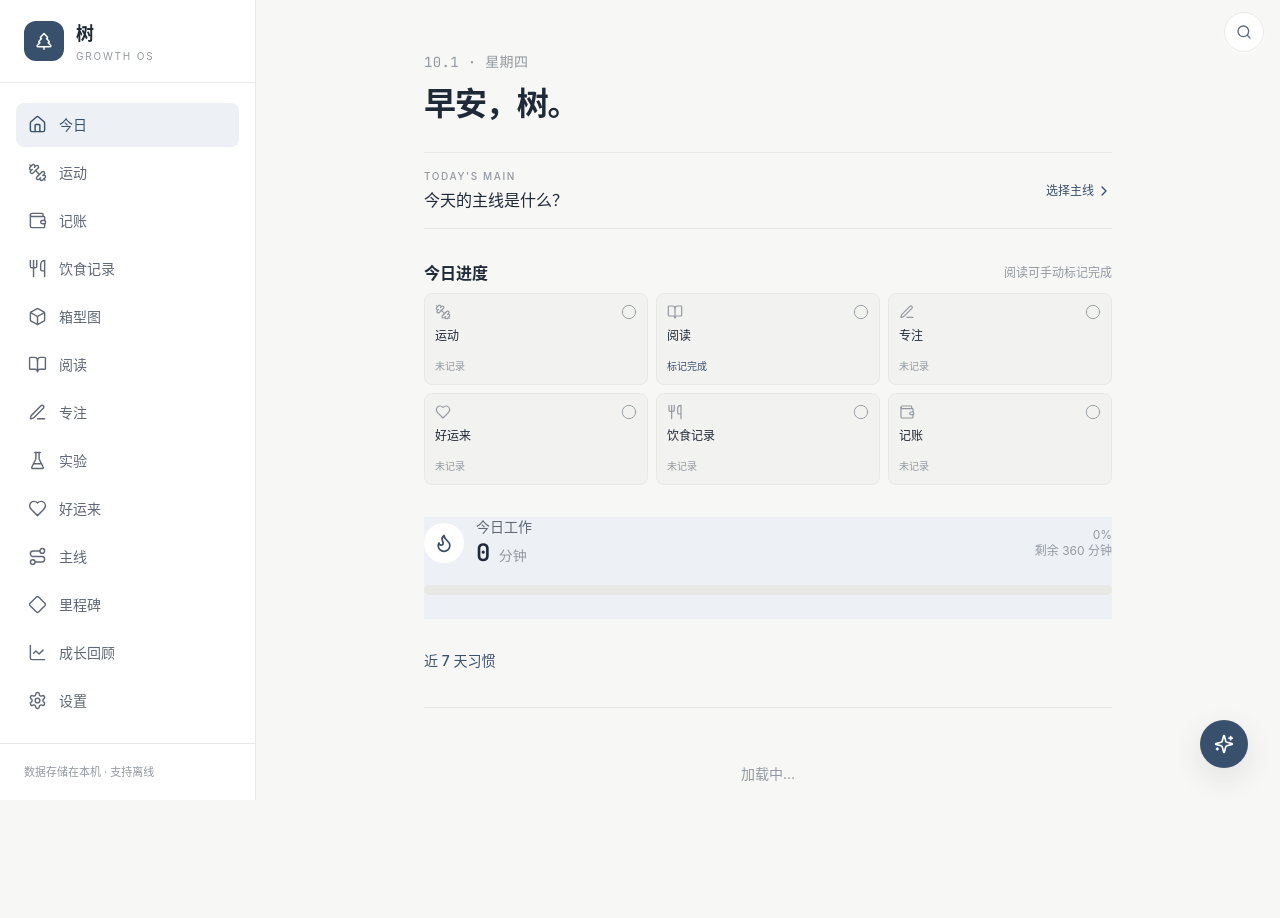
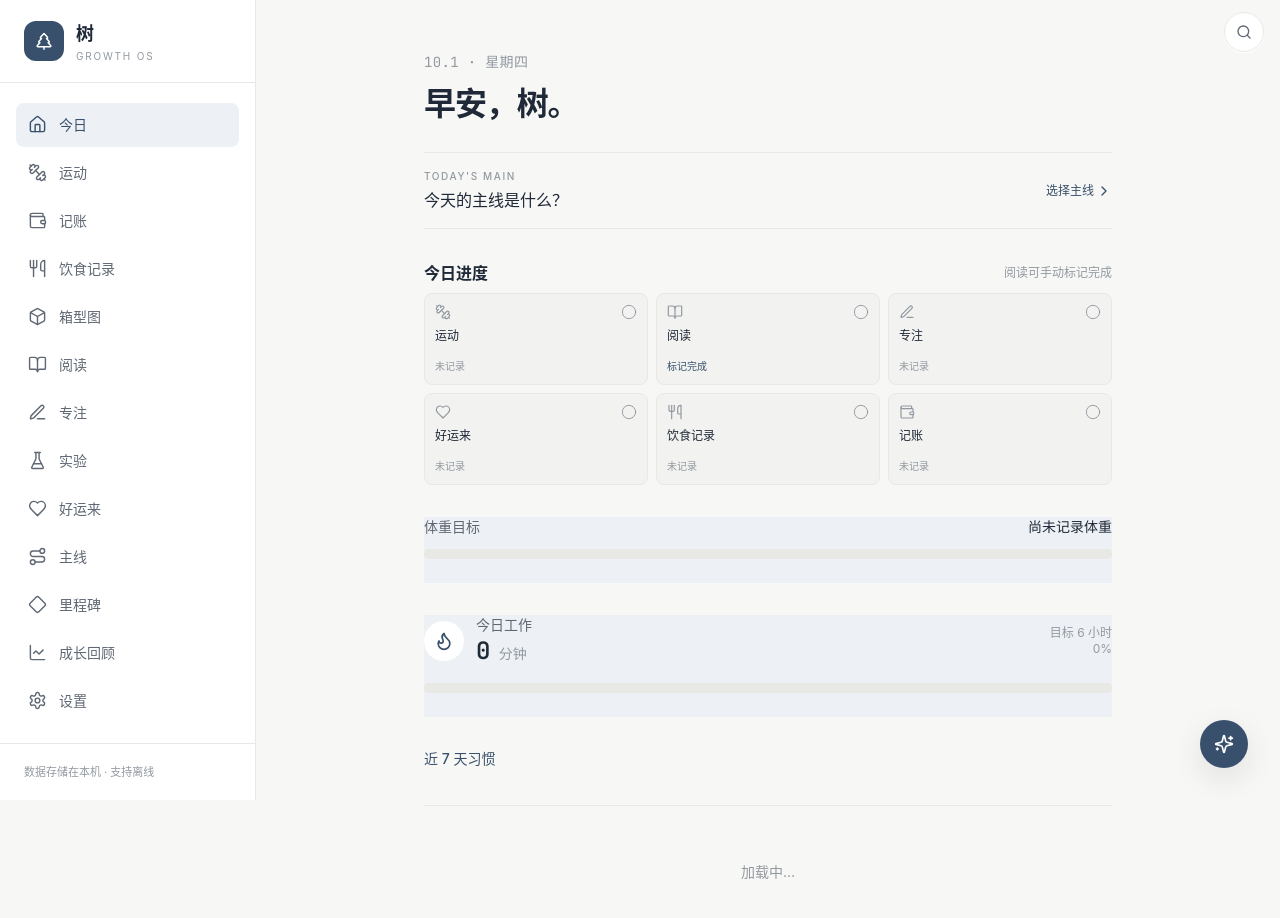
Before and after one commit to shuhan131313-jpg/xiaoshu-growth-os, a Next.js app: page / in a window 1280 px wide. Shown: the top 918 px of the page. Before the commit the page ends 856 px from the top, so only its background shows below. Built offline with nearby package versions, Linux system fonts and the light colour scheme.

Commit message:
首页新增体重目标进度条

```diff
--- a/app/exercise/page.tsx
+++ b/app/exercise/page.tsx
@@ -249,6 +249,7 @@ export default function ExercisePage() {
         });
       }
       await loadHealth();
+      window.dispatchEvent(new Event("weight-records-updated"));
     } finally {
       weightSavingRef.current = false;
     }
@@ -258,6 +259,7 @@ export default function ExercisePage() {
     if (id == null) return;
     await repos.weight.delete(id);
     await loadHealth();
+    window.dispatchEvent(new Event("weight-records-updated"));
   }
 
   async function toggleBowel() {
--- a/app/page.tsx
+++ b/app/page.tsx
@@ -53,6 +53,7 @@ export default function TodayPage() {
   const [taskMap, setTaskMap] = useState<Record<string, boolean>>({});
   const [duration, setDuration] = useState(0);
   const [workSegments, setWorkSegments] = useState<WorkSegment[]>([]);
+  const [latestWeightKg, setLatestWeightKg] = useState<number | null>(null);
   const [heat, setHeat] = useState<{ date: string; count: number }[]>([]);
   const [exCount, setExCount] = useState(0);
   const [rsCount, setRsCount] = useState(0);
@@ -64,7 +65,7 @@ export default function TodayPage() {
   const [foodSummary, setFoodSummary] = useState({ total: 0, unplanned: 0 });
 
   async function load() {
-    const [map, heatmap, exercise, research, gratitude, dailyMain, foodRecords, accountRecords] = await Promise.all([
+    const [map, heatmap, exercise, research, gratitude, dailyMain, foodRecords, accountRecords, weights] = await Promise.all([
       getTodayTaskMap(date),
       getHeatmap(7),
       repos.exercise.whereDate(date),
@@ -73,6 +74,7 @@ export default function TodayPage() {
       getDailyMain(date),
       repos.foodRecords.whereDate(date),
       repos.account.whereDate(date),
+      repos.weight.all(),
     ]);
     const segments: WorkSegment[] = [
       ...exercise
@@ -95,11 +97,22 @@ export default function TodayPage() {
       unplanned: foodRecords.filter((record) => record.isUnplanned).length,
     });
     setAccountCount(accountRecords.length);
+    const latestWeight = [...weights]
+      .filter((record) => Number.isFinite(record.value) && record.value > 0 && record.date)
+      .sort((a, b) =>
+        b.date.localeCompare(a.date) ||
+        b.createdAt - a.createdAt ||
+        (b.id ?? 0) - (a.id ?? 0)
+      )[0];
+    setLatestWeightKg(latestWeight?.value ?? null);
     setReady(true);
   }
 
   useEffect(() => {
     load();
+    const onWeightUpdated = () => void load();
+    window.addEventListener("weight-records-updated", onWeightUpdated);
+    return () => window.removeEventListener("weight-records-updated", onWeightUpdated);
     // eslint-disable-next-line react-hooks/exhaustive-deps
   }, []);
 
@@ -119,7 +132,10 @@ export default function TodayPage() {
     account: accountCount > 0,
   };
   const workPercent = Math.min(100, Math.round((duration / 360) * 100));
-  const remainingMinutes = Math.max(0, 360 - duration);
+  const weightJin = latestWeightKg == null ? null : latestWeightKg * 2;
+  const weightPercent = weightJin == null
+    ? 0
+    : Math.min(100, Math.max(0, ((110 - weightJin) / 15) * 100));
   let segmentOffset = 0;
 
   return (
@@ -193,6 +209,24 @@ export default function TodayPage() {
       <Card className="border-0 bg-[#EDF1F5] shadow-none">
         <CardContent>
           <div className="flex items-center justify-between">
+            <p className="text-sm text-ink-soft">体重目标</p>
+            <p className="tabular text-sm font-medium text-ink">
+              {weightJin == null ? "尚未记录体重" : `${weightJin.toFixed(1)} 斤 / 95 斤`}
+            </p>
+          </div>
+          <div className="mt-3 h-2.5 w-full overflow-hidden rounded-full bg-line" aria-label="体重目标进度">
+            <div
+              className="h-full rounded-full bg-primary transition-[width] duration-300"
+              style={{ width: `${weightPercent}%` }}
+            />
+          </div>
+          {weightJin != null && <p className="mt-1.5 text-right text-xs text-ink-faint">{Math.round(weightPercent)}%</p>}
+        </CardContent>
+      </Card>
+
+      <Card className="border-0 bg-[#EDF1F5] shadow-none">
+        <CardContent>
+          <div className="flex items-center justify-between">
             <div className="flex items-center gap-3">
               <span className="flex h-10 w-10 items-center justify-center rounded-full bg-white text-primary">
                 <Flame className="h-5 w-5" />
@@ -205,8 +239,8 @@ export default function TodayPage() {
               </div>
             </div>
             <div className="text-right text-xs text-ink-faint">
+              <p>目标 6 小时</p>
               <p>{workPercent}%</p>
-              <p>剩余 {remainingMinutes} 分钟</p>
             </div>
           </div>
           <div className="mt-4 h-2.5 w-full overflow-hidden rounded-full bg-line" aria-label="今日工作进度">
```
